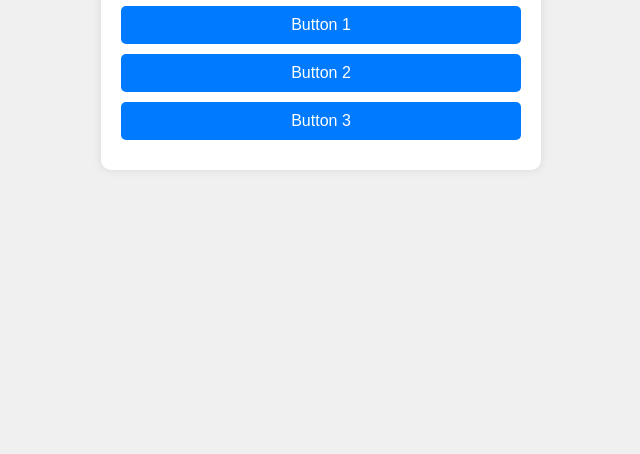
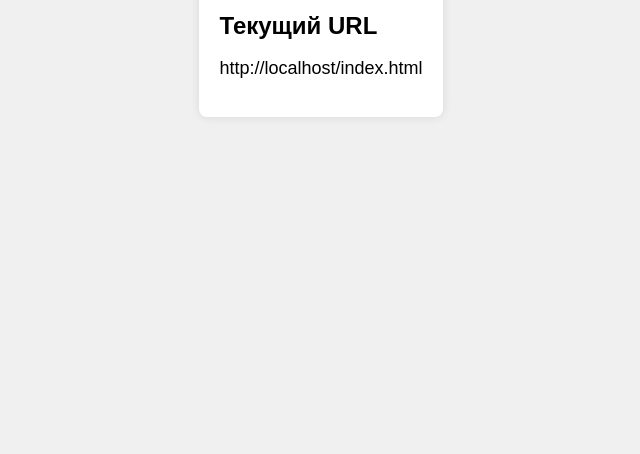
Before and after one commit to SSDANBKA/tgbot..github.io, a plain HTML site: page index.html in a window 1280 px wide. Shown: the part 362-816 px from the top of the page, without its empty margins (319-959 px from the left). Drawn offline with Linux system fonts and the light colour scheme.

Commit message:
Update index.html

```diff
--- a/index.html
+++ b/index.html
@@ -1,9 +1,9 @@
 <!DOCTYPE html>
-<html lang="en">
+<html lang="ru">
 <head>
     <meta charset="UTF-8">
     <meta name="viewport" content="width=device-width, initial-scale=1.0">
-    <title>Web Application</title>
+    <title>Отображение текущего URL</title>
     <style>
         body {
             font-family: Arial, sans-serif;
@@ -11,55 +11,35 @@
             justify-content: center;
             align-items: center;
             height: 100vh;
-            margin: 0;
             background-color: #f0f0f0;
         }
         .container {
-            text-align: center;
-            background: #fff;
+            background-color: white;
             padding: 20px;
-            border-radius: 10px;
+            border-radius: 8px;
             box-shadow: 0 0 10px rgba(0, 0, 0, 0.1);
-            max-width: 400px;
-            width: 100%;
         }
-        .btn {
-            display: block;
-            width: 95%;
-            margin: 10px 0;
-            padding: 10px;
-            font-size: 16px;
-            color: #fff;
-            background-color: #007bff;
-            border: none;
-            border-radius: 5px;
-            cursor: pointer;
-            text-decoration: none;
+        h1 {
+            font-size: 24px;
+            margin-bottom: 10px;
         }
-        .btn:hover {
-            background-color: #0056b3;
-        }
-        .link {
-            display: block;
-            margin-top: 5px;
-            margin-bottom: 15px;
-            color: #007bff;
-            text-decoration: none;
-        }
-        .link:hover {
-            text-decoration: underline;
+        p {
+            font-size: 18px;
+            word-break: break-all;
         }
     </style>
 </head>
 <body>
     <div class="container">
-        <h1>Web Application</h1>
-        <a href="https://encrypted-tbn0.gstatic.com/images?q=tbn:ANd9GcQGvj1TjTEelzbc3khF2betagQpYHt70wA6IA&s" class="btn">Button 1</a>
+        <h1>Текущий URL</h1>
+        <p id="url"></p>
+    </div>
 
-        <a href="https://encrypted-tbn0.gstatic.com/images?q=tbn:ANd9GcQsJ9ymOoUHjAcnuBCQUoKPH8Xx7EWk4PeDrg&s" class="btn">Button 2</a>
-
-        <a href="https://encrypted-tbn0.gstatic.com/images?q=tbn:ANd9GcTYUMHVzHUSwv_yB50YyRraN6V1rtKn3cyQHw&s" class="btn">Button 3</a>
-
-    </div>
+    <script>
+        // Получение текущего URL
+        const currentUrl = window.location.href;
+        // Отображение URL на экране
+        document.getElementById('url').textContent = currentUrl;
+    </script>
 </body>
 </html>
```
